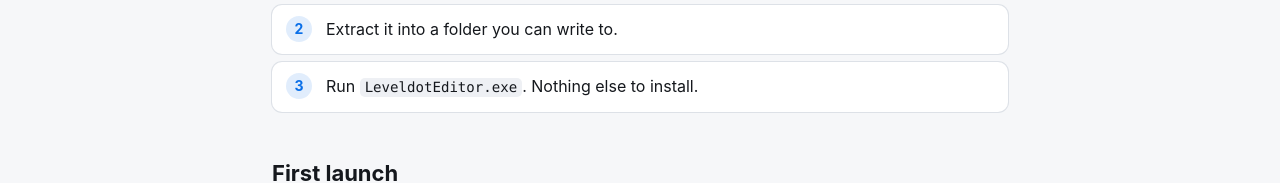
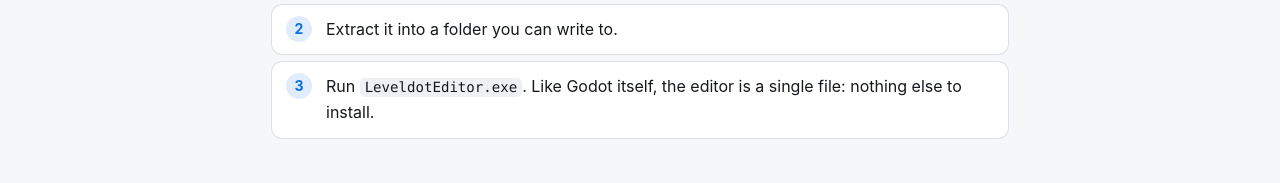
Before and after one commit to onur-c/leveldoteditor.com, a plain HTML site: page site/docs/index.html in a window 1280 px wide. Shown: the part 544-727 px from the top of the page. Drawn offline with Linux system fonts and the light colour scheme.

Commit message:
Install: single exe like Godot itself; shortcuts rebuilt from editor master
Co-Authored-By: Claude Opus 5.5 <noreply@anthropic.com>

```diff
--- a/site/docs/index.html
+++ b/site/docs/index.html
@@ -51,7 +51,7 @@
 <ol>
 <li>Download the ZIP from <a href="https://onur-c.itch.io/leveldot-editor">itch.io</a>.</li>
 <li>Extract it into a folder you can write to.</li>
-<li>Run <code>LeveldotEditor.exe</code>. Nothing else to install.</li>
+<li>Run <code>LeveldotEditor.exe</code>. Like Godot itself, the editor is a single file: nothing else to install.</li>
 </ol>
 <h2 id="first-launch">First launch</h2>
 <ul>
```
Also changed, not shown: site/docs/shortcuts.html (+1 -1 lines), 1 other file.
